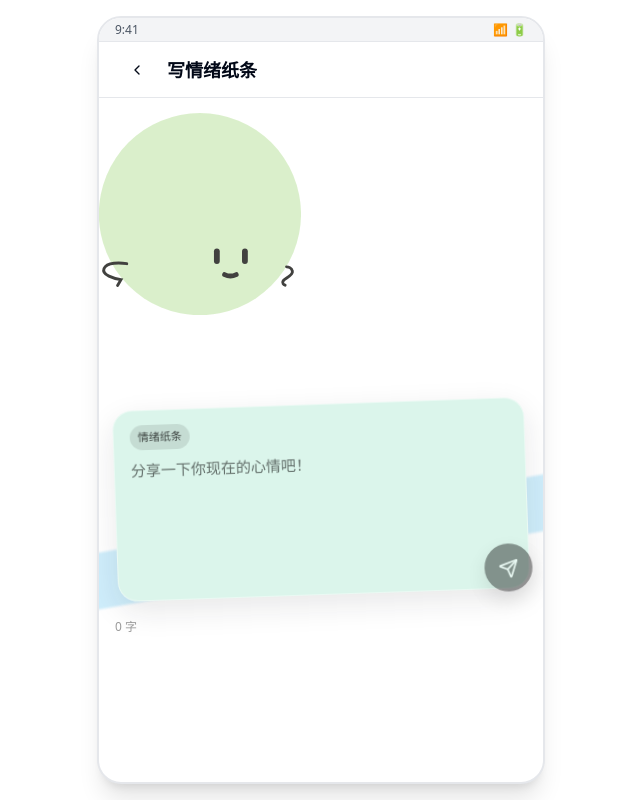
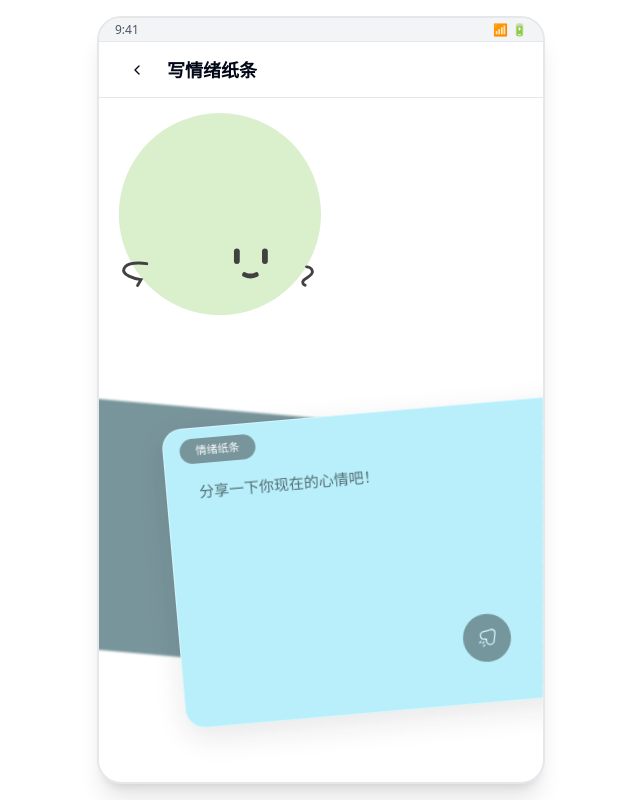
Before and after one commit to Pikady/MoodBubble, a Next.js app: page /notes/new/emotion in a window 1280 px wide. Shown: the whole page, without its empty margins (319-959 px from the left). Built offline with nearby package versions, Linux system fonts and the light colour scheme.

Commit message:
feature: 优化编辑纸条页面

```diff
--- a/src/app/notes/new/[type]/page.tsx
+++ b/src/app/notes/new/[type]/page.tsx
@@ -41,7 +41,7 @@ export default function WriteNotePage() {
     <AppShell title={`写${cfg.label}`} showBack onBack={() => router.back()}>
 
       {/* 吉祥物占位 */}
-      <div className="px-4 pt-0 pb-4" style={{ position: 'relative', top: '-25px' }}>
+      <div className="px-4 pt-0 pb-4 ml-[20px]" style={{ position: 'relative', top: '-25px' }}>
         <div className="flex justify-left mb-6">
           <CharacterBubble
             mood="watching"
@@ -53,11 +53,12 @@ export default function WriteNotePage() {
 
 
 
-      <div className="p-4 space-y-6" style={{ position: 'relative', top: '100px' }}>
+      <div className="px-4 space-y-6" style={{ position: 'relative', top: '100px' }}>
 
         <div>
           <TiltedNoteInput
             label={cfg.label}
+            type={type}
             placeholder={cfg.prompt || "今天过得怎么样？让我更了解你一些吧～"}
             value={content}
             onChange={setContent}
--- a/src/components/notes/TiltedNoteInput.tsx
+++ b/src/components/notes/TiltedNoteInput.tsx
@@ -1,9 +1,12 @@
 "use client";
 import React, { useEffect, useRef } from "react";
 import { Send } from "lucide-react";
+import { NoteType } from '@/lib/types';
+import { cn } from '@/lib/utils';
 
 type Props = {
   label: string;               // “晚安纸条”
+  type: NoteType;              // 纸条类型
   placeholder: string;         // 提示文案（点击后在此输入）
   value: string;
   onChange: (v: string) => void;
@@ -18,6 +21,7 @@ type Props = {
 
 export default function TiltedNoteInput({
   label,
+  type,
   placeholder,
   value,
   onChange,
@@ -33,6 +37,31 @@ export default function TiltedNoteInput({
 
   // 点击整张卡片也能聚焦输入
   const focusInput = () => ref.current?.focus();
+
+  const iconNoteSend = "/images/mascot/note-send-btn.svg"
+
+  /**
+   * @param main - 主卡片（带文字卡片）背景色
+   * @param sub  - 副卡片（及类型标签）背景色
+   */
+  const cardColorConfig: Record<NoteType, { main: string, sub: string }> = {
+    goodnight: {
+      main: "bg-[#B9B6FF]",
+      sub: "bg-[#6764B1]"
+    },
+    gratitude: {
+      main: "bg-[#D2ECBF]",
+      sub: "bg-[#77856D]",
+    },
+    emotion: {
+      main: "bg-[#B8EFFB]",
+      sub: "bg-[#78959B]",
+    },
+    thought: {
+      main: "bg-[#FFF9B6]",
+      sub: "bg-[#9E9B7A]",
+    },
+  };
 
   // 自动高度（输入时自适应）
   useEffect(() => {
@@ -53,31 +82,31 @@ export default function TiltedNoteInput({
       {/* 背后“超宽斜色带”：故意更宽并带角度，制造穿插效果 */}
       <div
         className={[
-          "absolute -left-[14%] -right-[14%] top-[58%] h-14 rounded-3xl",
-          "blur-[1px]",
-          accentClass,
+          "absolute left-[-14%] h-[250px] w-[90%] rounded-3xl rotate-[5deg]",
+          "blur-[1px]", cardColorConfig[type]?.sub || accentClass
         ].join(" ")}
-        style={{ transform: "rotate(-10deg)" }}
         aria-hidden
       />
 
       {/* 前景卡片：更大的圆角 + 柔和阴影；卡片整体倾斜 */}
       <div
         className={[
-          "relative rounded-[20px] px-4 pt-3 pb-4",
+          "absolute rounded-[20px] right-[-14%] h-[300px] w-[100%] pt-2 pb-10 px-4 rotate-[-5deg]",
           "shadow-[0_10px_30px_rgba(25,25,39,0.10)]",
           "border border-white/40 backdrop-blur-[0.5px]",
-          bgClass,
+          cardColorConfig[type]?.main || bgClass
         ].join(" ")}
-        style={{ transform: `rotate(${tilt}deg)` }}
       >
         {/* 左上角类型小标签 */}
-        <span className="inline-flex items-center px-2 py-1 text-[11px] rounded-full bg-black/10 text-black/70">
+        <span className={cn(
+          "inline-flex items-center px-4 py-1 text-[11px] rounded-full text-white",
+          cardColorConfig[type]?.sub || accentClass
+        )}>
           {label}
         </span>
 
         {/* 输入区：透明 textarea，placeholder 即提示文案 */}
-        <div className="relative mt-2 pr-16">
+        <div className="relative mt-4 ml-4 pr-16">
           <textarea
             ref={ref}
             value={value}
@@ -87,6 +116,7 @@ export default function TiltedNoteInput({
                        resize-none text-[15px] leading-6 text-black/85 placeholder:text-black/55"
             onClick={(e) => e.stopPropagation()} // 避免冒泡影响焦点
           />
+        </div>
 
         {/* 右下角黑色圆按钮（跟随卡片一起倾斜） */}
         <button
@@ -96,14 +126,11 @@ export default function TiltedNoteInput({
             if (canSubmit) onSubmit();
           }}
           disabled={!canSubmit}
-            className="absolute -bottom-5 -right-5 h-12 w-12 rounded-full grid place-items-center
-                       bg-black text-white shadow-[0_8px_20px_rgba(0,0,0,.25)]
-                       disabled:opacity-40 active:scale-95"
+          className="absolute bottom-10 right-20 h-12 w-12 disabled:opacity-40 active:scale-95"
           aria-label="发送纸条"
         >
-            {actionIcon ?? <Send className="h-5 w-5 translate-y-[1px]" />}
+          <img src={iconNoteSend} alt="" />
         </button>
-        </div>
       </div>
     </div>
   );
```
Also changed, not shown: public/images/mascot/note-send-btn.svg (added). Lines whose indentation alone changed are shown as unchanged.
